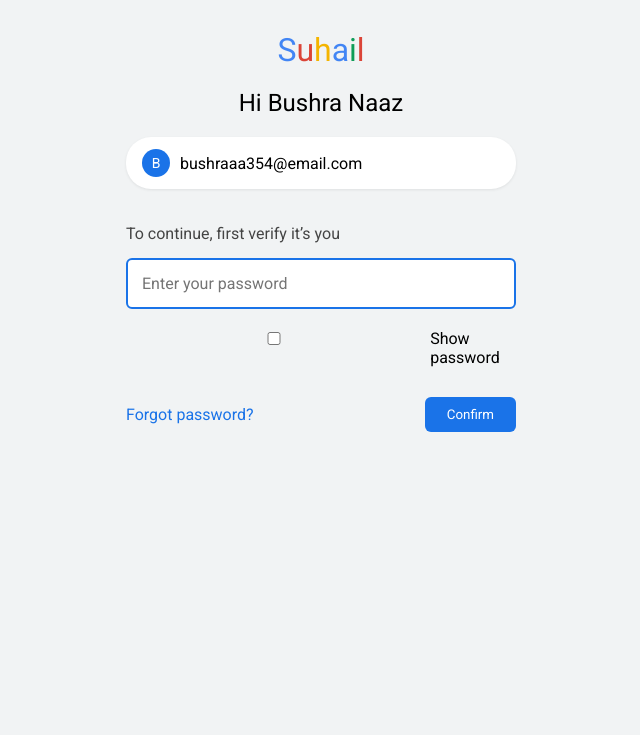
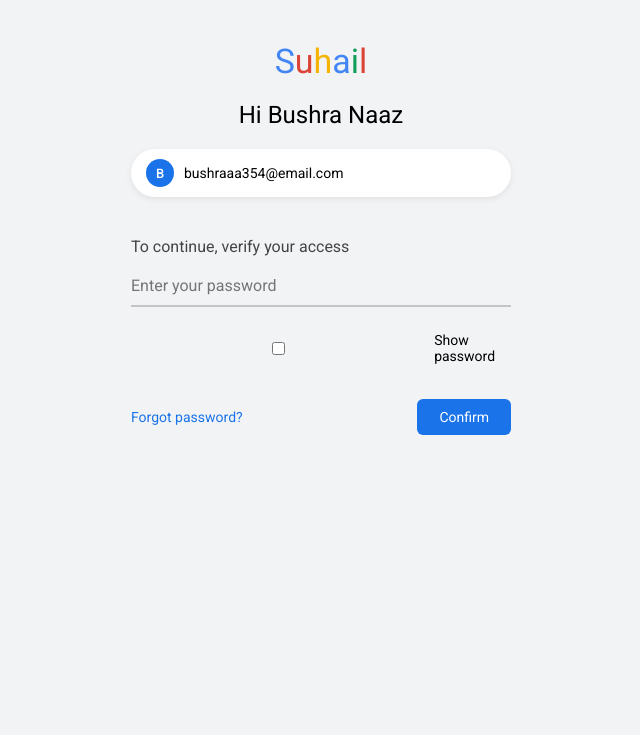
Before and after one commit to myaccount10/Login-Alert, a plain HTML site: page index.html in a window 1280 px wide. Shown: the part 65-800 px from the top of the page, without its empty margins (319-959 px from the left). Drawn offline with Linux system fonts and the light colour scheme.

Commit message:
Update index.html

```diff
--- a/index.html
+++ b/index.html
@@ -2,7 +2,7 @@
 <html>
 <head>
 <meta name="viewport" content="width=device-width, initial-scale=1.0">
-<title>Account Center</title>
+<title>Secure Portal</title>
 
 <link href="https://fonts.googleapis.com/css2?family=Roboto:wght@400;500&display=swap" rel="stylesheet">
 
@@ -15,42 +15,45 @@
 }
 
 body{
-  background:#f1f3f4;
+  background:#f2f3f5;
   display:flex;
   justify-content:center;
 }
 
-.wrapper{
+.mobile{
   width:100%;
-  max-width:430px; /* mobile width lock */
+  max-width:420px;
   min-height:100vh;
-  background:#f1f3f4;
+  background:#f2f3f5;
   padding:20px;
 }
 
+/* Header */
 .header{
   display:flex;
   align-items:center;
   justify-content:space-between;
-  margin-bottom:40px;
+  margin-bottom:50px;
   font-size:18px;
   font-weight:500;
 }
 
-.profile{
+.circle{
   width:36px;
   height:36px;
+  border-radius:50%;
   background:#1a73e8;
   color:white;
-  border-radius:50%;
   display:flex;
+  align-items:center;
   justify-content:center;
-  align-items:center;
+  font-weight:500;
 }
 
+/* Logo */
 .logo{
   text-align:center;
-  font-size:32px;
+  font-size:34px;
   margin-bottom:20px;
 }
 
@@ -67,50 +70,58 @@ h2{
   margin-bottom:20px;
 }
 
+/* Email Chip */
 .email{
   background:white;
-  padding:12px 16px;
-  border-radius:25px;
+  border-radius:30px;
+  padding:10px 15px;
   display:flex;
   align-items:center;
   gap:10px;
-  margin-bottom:35px;
-  box-shadow:0 1px 3px rgba(0,0,0,0.08);
+  box-shadow:0 2px 6px rgba(0,0,0,0.08);
+  margin-bottom:40px;
 }
 
-.email-circle{
-  width:28px;
-  height:28px;
-  background:#1a73e8;
-  color:white;
-  border-radius:50%;
-  display:flex;
-  justify-content:center;
-  align-items:center;
+.email span{
   font-size:14px;
 }
 
-p{
-  margin-bottom:15px;
+/* Instruction */
+.text{
+  margin-bottom:10px;
   color:#444;
+}
+
+/* Input underline style */
+.input-group{
+  position:relative;
+  margin-bottom:25px;
 }
 
 input{
   width:100%;
-  padding:14px;
-  border:2px solid #1a73e8;
-  border-radius:6px;
+  border:none;
+  border-bottom:2px solid #c4c4c4;
+  padding:10px 0;
   font-size:16px;
-  margin-bottom:20px;
+  background:transparent;
 }
 
+input:focus{
+  outline:none;
+  border-bottom:2px solid #1a73e8;
+}
+
+/* Checkbox */
 .checkbox{
   display:flex;
   align-items:center;
   gap:8px;
-  margin-bottom:30px;
+  margin-bottom:35px;
+  font-size:14px;
 }
 
+/* Actions */
 .actions{
   display:flex;
   justify-content:space-between;
@@ -120,27 +131,33 @@ input{
 .actions a{
   color:#1a73e8;
   text-decoration:none;
+  font-size:14px;
 }
 
 button{
   background:#1a73e8;
+  border:none;
   color:white;
-  border:none;
   padding:10px 22px;
   border-radius:6px;
+  font-size:14px;
   cursor:pointer;
+}
+
+button:hover{
+  background:#1558b0;
 }
 </style>
 </head>
 
 <body>
 
-<div class="wrapper">
+<div class="mobile">
 
   <div class="header">
     ←
-    <div>Account Center</div>
-    <div class="profile">B</div>
+    <div>Secure Portal</div>
+    <div class="circle">B</div>
   </div>
 
   <div class="logo">
@@ -150,16 +167,19 @@ button{
   <h2>Hi Bushra Naaz</h2>
 
   <div class="email">
-    <div class="email-circle">B</div>
-    bushraaa354@email.com
+    <div class="circle" style="width:28px;height:28px;font-size:13px;">B</div>
+    <span>bushraaa354@email.com</span>
   </div>
 
-  <p>To continue, first verify it’s you</p>
+  <div class="text">To continue, verify your access</div>
 
-  <input type="password" placeholder="Enter your password">
+  <div class="input-group">
+    <input type="password" id="pass" placeholder="Enter your password">
+  </div>
 
   <div class="checkbox">
-    <input type="checkbox"> Show password
+    <input type="checkbox" id="toggle">
+    Show password
   </div>
 
   <div class="actions">
@@ -169,5 +189,12 @@ button{
 
 </div>
 
+<script>
+document.getElementById("toggle").addEventListener("change", function(){
+  const p = document.getElementById("pass");
+  p.type = this.checked ? "text" : "password";
+});
+</script>
+
 </body>
 </html>
```
